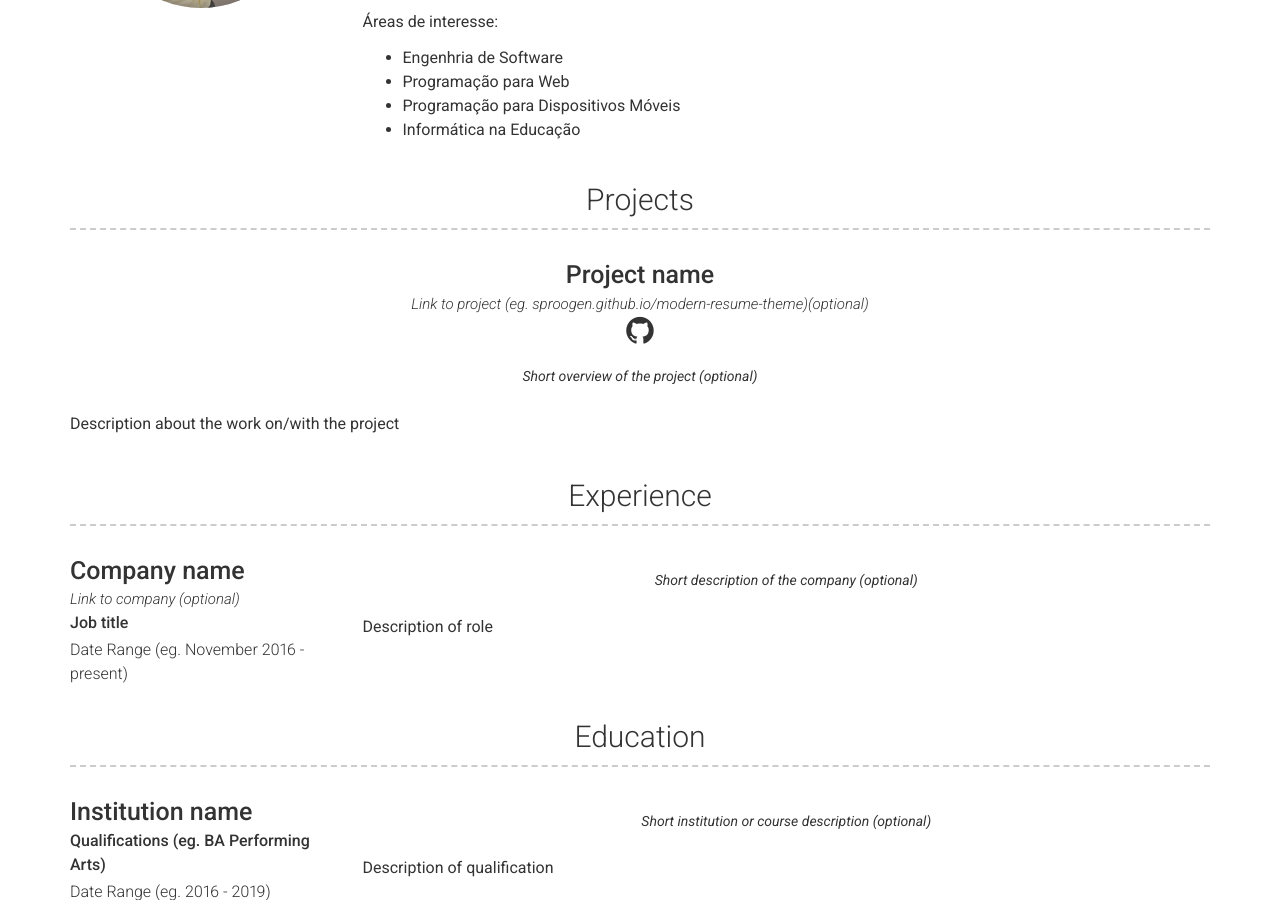
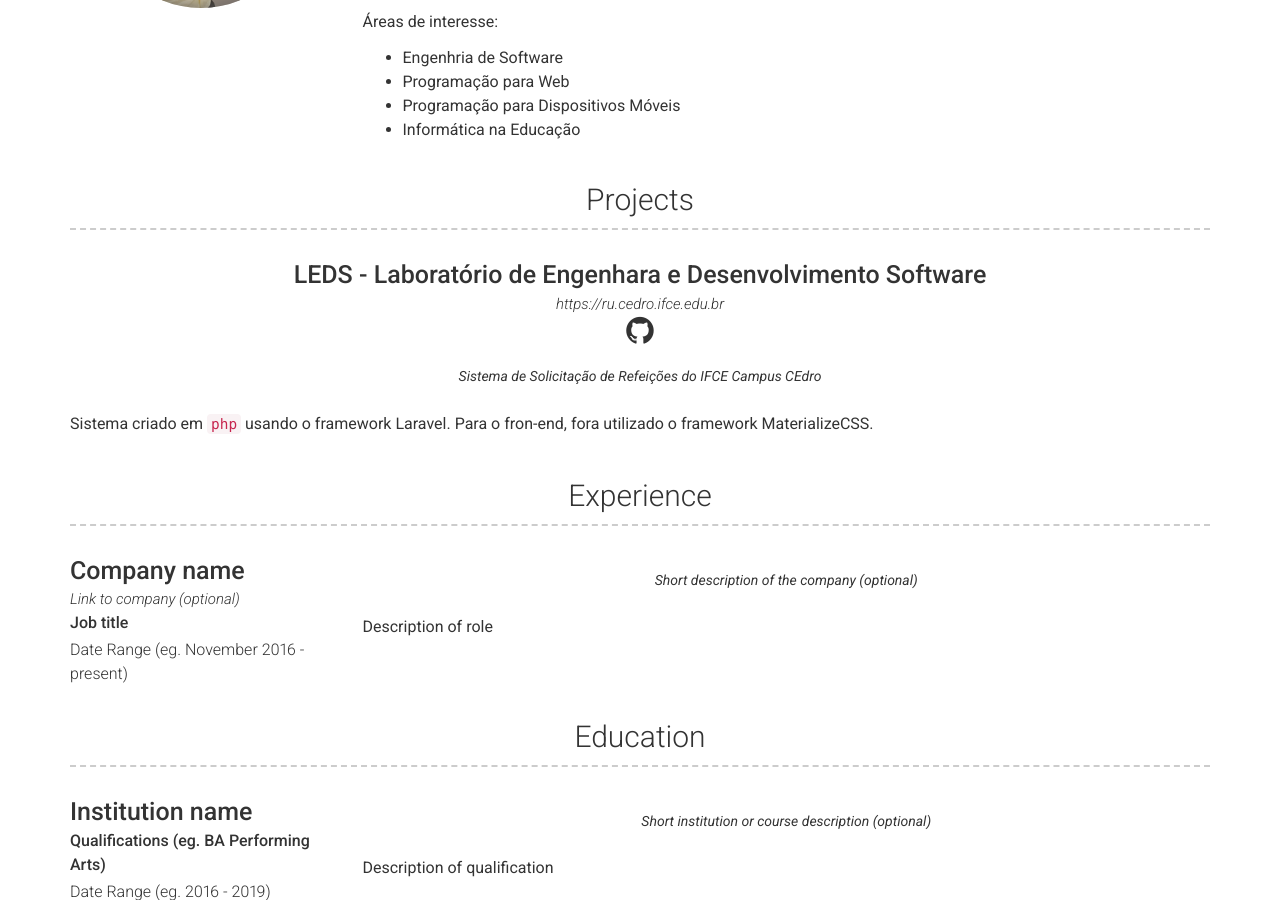
Before and after one commit to joseolinda/joseolinda.github.io, a Jekyll site: the page built from index.md, in a window 1280 px wide and 900 px high, scrolled down 521 px. Built offline with Jekyll 4.4.1, drawn with Linux system fonts in a browser that asks for light colours.

Commit message:
Update project section

```diff
--- a/_data/projects.yml
+++ b/_data/projects.yml
@@ -1,9 +1,19 @@
 # Project template
 - layout: top-middle
-  name: Project name
-  link: Link to project (eg. sproogen.github.io/modern-resume-theme)(optional)
-  github: Github page for project (eg. sproogen/modern-resume-theme)(optional)
+  name: RU Ticket
+  link: https://ru.cedro.ifce.edu.br
+  github: github.com/joseolinda/RUTicket (PRIVATE)
   quote: >
-    Short overview of the project (optional)
+    Sistema de Solicitação de Refeições do IFCE Campus CEdro
   description: | # this will include new lines to allow paragraphs
-    Description about the work on/with the project
+    Sistema criado em `php` usando o framework Laravel. Para o fron-end, fora utilizado
+    o framework MaterializeCSS.
+
+  name: LEDS - Laboratório de Engenhara e Desenvolvimento Software
+  link: https://ru.cedro.ifce.edu.br
+  github: github.com/joseolinda/RUTicket (PRIVATE)
+  quote: >
+    Sistema de Solicitação de Refeições do IFCE Campus CEdro
+  description: | # this will include new lines to allow paragraphs
+    Sistema criado em `php` usando o framework Laravel. Para o fron-end, fora utilizado
+    o framework MaterializeCSS.
```
